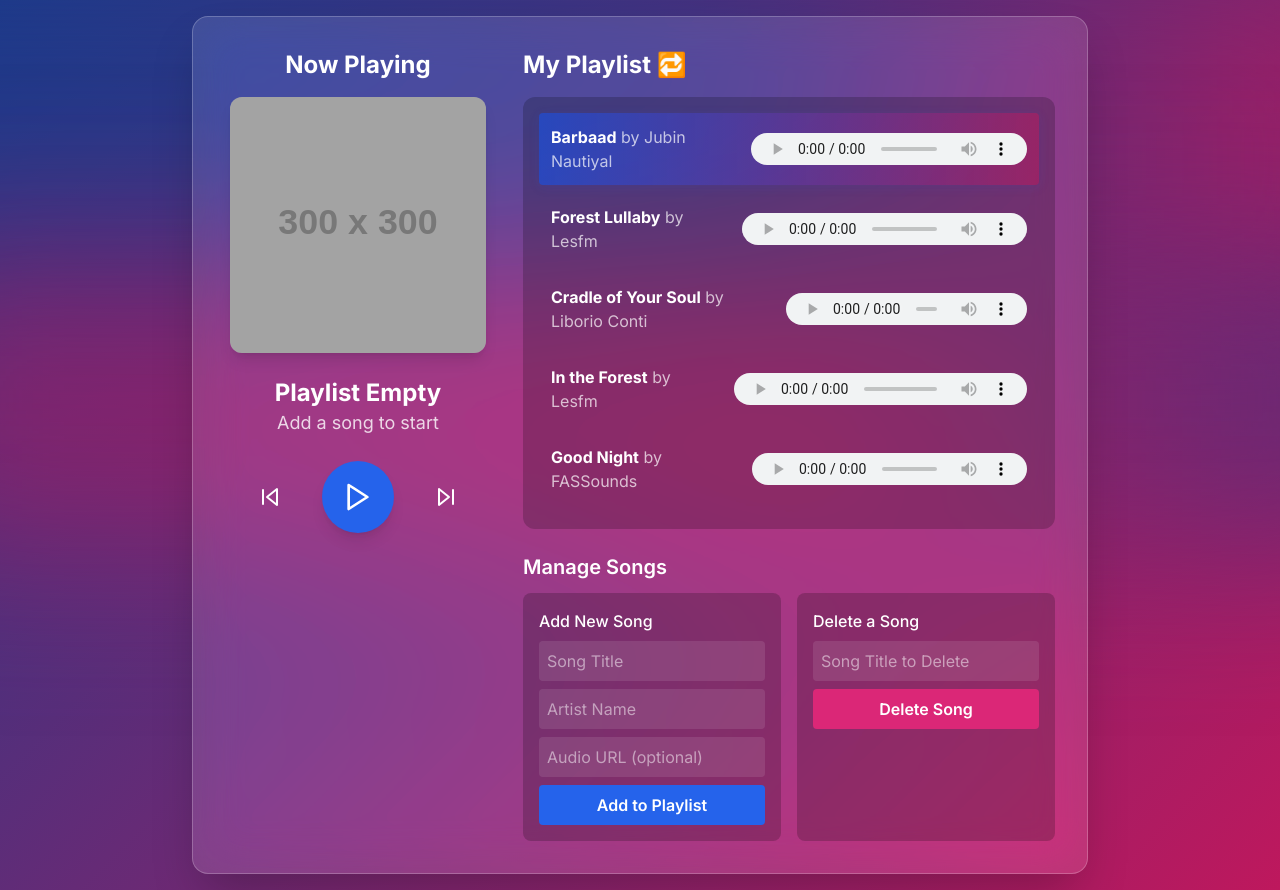
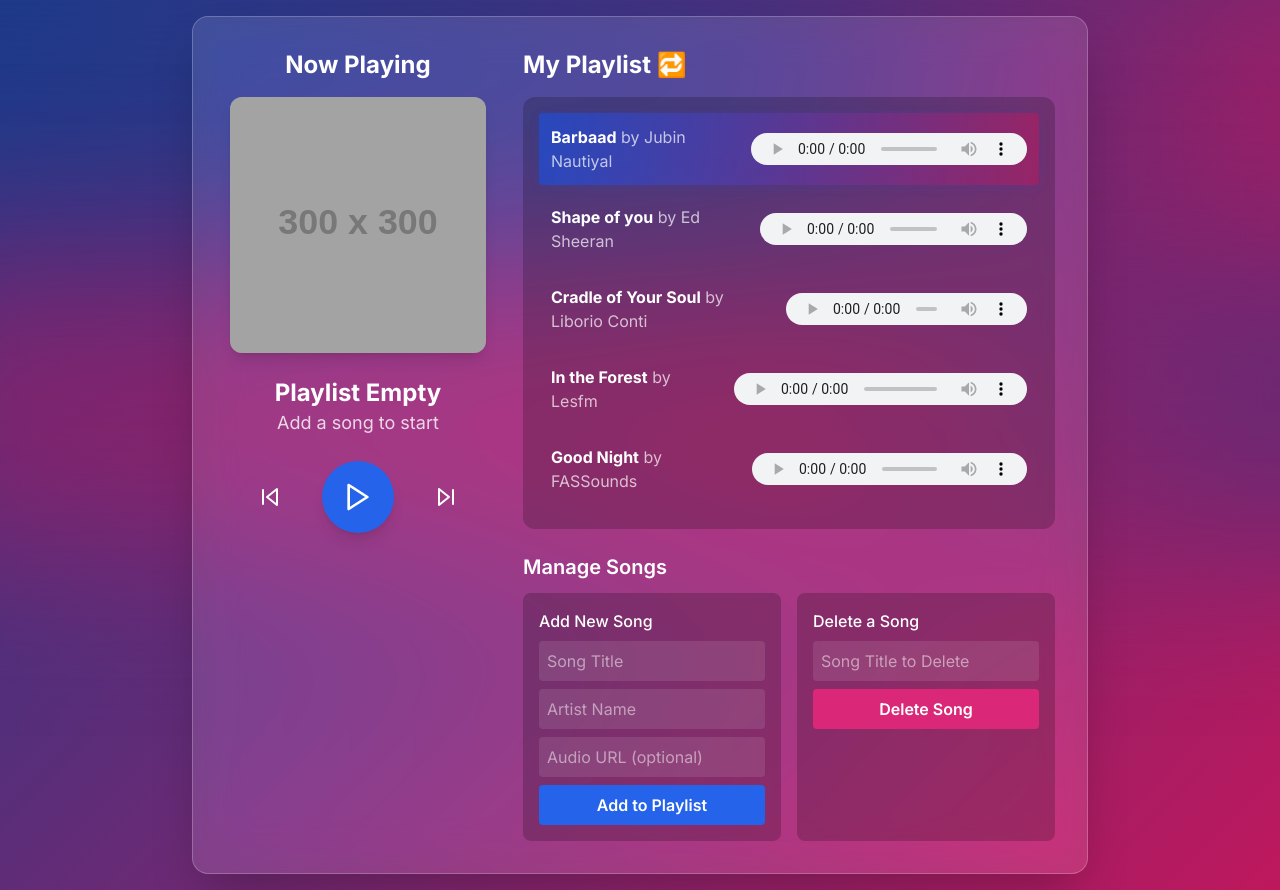
Before and after one commit to fun-geek/Loopify, a plain HTML site: page index.html in a window 1280 px wide. Drawn offline with nearby package versions, Linux system fonts and the light colour scheme; placeholder pictures from the web are drawn by us.

Commit message:
Update index.html

```diff
--- a/index.html
+++ b/index.html
@@ -328,7 +328,7 @@
         function initializePlaylist() {
             const initialSongs = [
                 { title: 'Barbaad', artist: 'Jubin Nautiyal', audioSrc: 'audio/mysong.mp3', albumArt: 'https://placehold.co/300x300/1e3a8a/ffffff?text=Barbaad' },
-                { title: 'Forest Lullaby', artist: 'Lesfm', audioSrc: 'audio/mysong2.mp3', albumArt: 'https://placehold.co/300x300/166534/ffffff?text=Forest' },
+                { title: 'Shape of you', artist: 'Ed Sheeran', audioSrc: 'audio/mysong4.mp3', albumArt: 'https://placehold.co/300x300/166534/ffffff?text=Forest' },
                 { title: 'Cradle of Your Soul', artist: 'Liborio Conti', audioSrc: 'audio/mysong3.mp3', albumArt: 'https://placehold.co/300x300/4c1d95/ffffff?text=Galaxy' },
                 { title: 'In the Forest', artist: 'Lesfm', audioSrc: 'https://cdn.pixabay.com/audio/2022/02/16/audio_82a3a3b522.mp3', albumArt: 'https://placehold.co/300x300/047857/ffffff?text=Nature' },
                 { title: 'Good Night', artist: 'FASSounds', audioSrc: 'https://cdn.pixabay.com/audio/2023/11/17/audio_c39b2512a3.mp3', albumArt: 'https://placehold.co/300x300/1e293b/ffffff?text=Night'}
```
